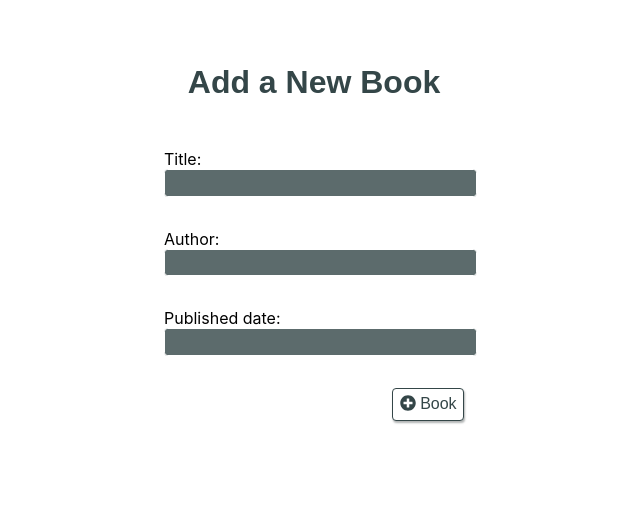
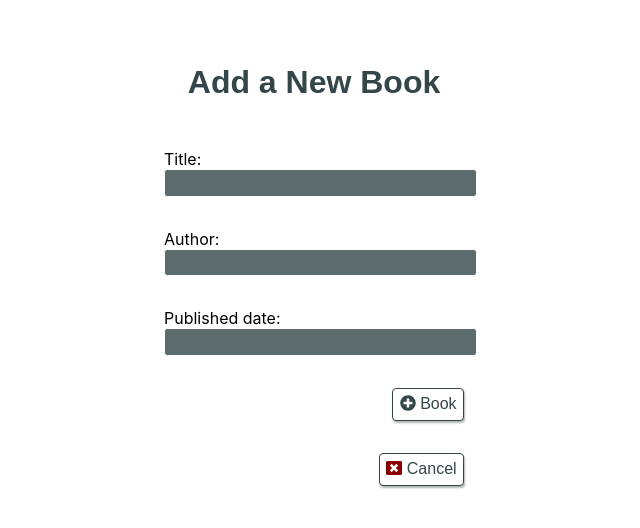
Before and after one commit to catalinac3/Book-search, a React (Create React App) app: page /addBook in a window 1280 px wide. Shown: the top 528 px of the page, without its empty margins (326-966 px from the left). Built offline with nearby package versions, Linux system fonts and the light colour scheme; a web font is replaced by a local one.

Commit message:
added cancel button and now a book can be added to the book list

```diff
--- a/src/AddBook.css
+++ b/src/AddBook.css
@@ -6,7 +6,7 @@
   margin-bottom: 1.5em;
 }
 
-.container{
+.container {
   width: 300px;
   margin: 0 auto;
 }
@@ -23,3 +23,7 @@
   display: block;
   width: 300px;
 }
+
+.cancelIcon {
+  color: rgb(139, 0, 0);
+}
--- a/src/AddBook.js
+++ b/src/AddBook.js
@@ -1,15 +1,23 @@
 import "./AddBook.css";
 import { useState } from "react";
 import NavButton from "./NavButton";
+import { FontAwesomeIcon } from "@fortawesome/react-fontawesome";
+import { faPlusCircle, faWindowClose } from "@fortawesome/free-solid-svg-icons";
+import { BookCollection } from "./Book";
+import { Book } from "./Book";
 
 function AddBook() {
   const [newTitle, setNewTitle] = useState("");
   const [newAuthor, setNewAuthor] = useState("");
   const [newPDate, setNewPDate] = useState("");
+  const plusIcon = <FontAwesomeIcon icon={faPlusCircle} />;
+  const cancelIcon = (
+    <FontAwesomeIcon className="cancelIcon" icon={faWindowClose} />
+  );
 
-function add() {
-  alert("I'm the add function");
-}
+  function add() {
+    BookCollection.push(new Book(newTitle, newAuthor, newPDate))
+  }
 
   return (
     <div className="AddBook">
@@ -47,7 +55,10 @@ function add() {
             />
           </div>
         </form>
-        <NavButton nav={"/"} extraFunction={add} />
+        <NavButton nav={"/"} extraFunction={add}>
+          {plusIcon} Book
+        </NavButton>
+        <NavButton nav={"/"}>{cancelIcon} Cancel </NavButton>
       </div>
     </div>
   );
--- a/src/Home.js
+++ b/src/Home.js
@@ -4,19 +4,18 @@ import { BookCollection } from "./Book";
 import OutputBook from "./OutputBook";
 import SearchField from "./SearchField";
 import NavButton from "./NavButton";
+import { FontAwesomeIcon } from "@fortawesome/react-fontawesome";
+import { faPlusCircle } from "@fortawesome/free-solid-svg-icons";
 
 function Home() {
   // the state is the list to be displayed on the web
   const [BookList, setNewBookList] = useState(BookCollection);
   const [SearchStatus, setNewSearchStatus] = useState("");
-
-
+  const plusIcon = <FontAwesomeIcon icon={faPlusCircle} />;
 
   // TODO --- think about sortierung when a book is added,
   // first by author and then by year of publication in
   // descendet order. Maybe also when displayed.
-
-
 
   /**
    * creates a customized component (OutputBook) for every book in the list,
@@ -47,7 +46,7 @@ function Home() {
     );
     setNewBookList(resultSearch);
     const SingOrPlural =
-      resultSearch.length == 1 ? "entry was" : "entries were";
+      resultSearch.length === 1 ? "entry was" : "entries were";
 
     resultSearch.length !== 0
       ? setNewSearchStatus(`${resultSearch.length} ${SingOrPlural} found`)
@@ -55,7 +54,7 @@ function Home() {
   }
   return (
     <div className="Home">
-      <NavButton nav={"/addBook"}/>
+      <NavButton nav={"/addBook"}>{plusIcon} Book</NavButton>
       <h1> BookFinder </h1>
 
       <SearchField submitted={search} />
--- a/src/NavButton.js
+++ b/src/NavButton.js
@@ -1,22 +1,22 @@
 import "./NavButton.css";
-import { FontAwesomeIcon } from "@fortawesome/react-fontawesome";
-import { faPlusCircle } from "@fortawesome/free-solid-svg-icons";
+
 import { useHistory } from "react-router-dom";
 
 function NavButton(props) {
   const history = useHistory();
-  const addIcon = <FontAwesomeIcon icon={faPlusCircle} />;
 
-  function handleNav(nav, extraFunction = 0) {
+  function handleNav(nav, extraFunction) {
     history.push(nav);
     if (extraFunction) {
       extraFunction();
     }
   }
-  // history.push("/addBook");
+
   return (
     <div className="NavButton">
-      <button onClick={() => handleNav(props.nav, props.extraFunction)}>{addIcon} Book</button>
+      <button onClick={() => handleNav(props.nav, props.extraFunction)}>
+        {props.children}
+      </button>
     </div>
   );
 }
```
Also changed, not shown: src/Home.css (line endings or trailing spaces).
